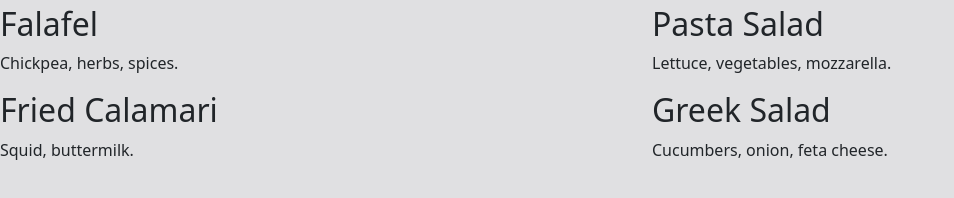
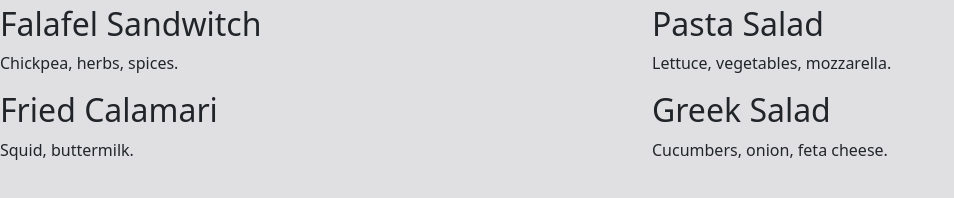
Before and after one commit to ismailo/Meta-Front-End-Developer, a plain HTML site: page course1-intro-to-front-end-dev/project/index.html in a window 1280 px wide. Shown: the part 266-464 px from the top of the page, without its empty margins (0-954 px from the left). Drawn offline with Linux system fonts and the light colour scheme; files that its build step writes are made by us from their sources; files whose address does not match are found by name.

Commit message:
fixed falafel option

```diff
--- a/course1-intro-to-front-end-dev/project/index.html
+++ b/course1-intro-to-front-end-dev/project/index.html
@@ -25,7 +25,7 @@
 
     <div class="row">
         <div class="col-12 col-lg-6">
-            <h2>Falafel</h2>
+            <h2>Falafel Sandwitch</h2>
             <p>Chickpea, herbs, spices.</p>
             <h2>Fried Calamari</h2>
             <p>Squid, buttermilk.</p>
```
